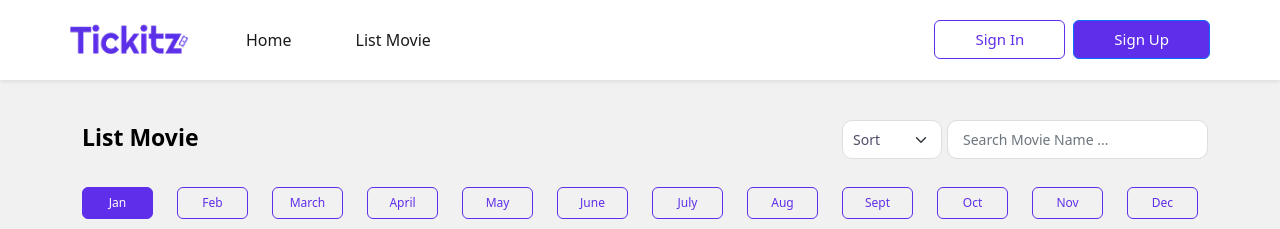
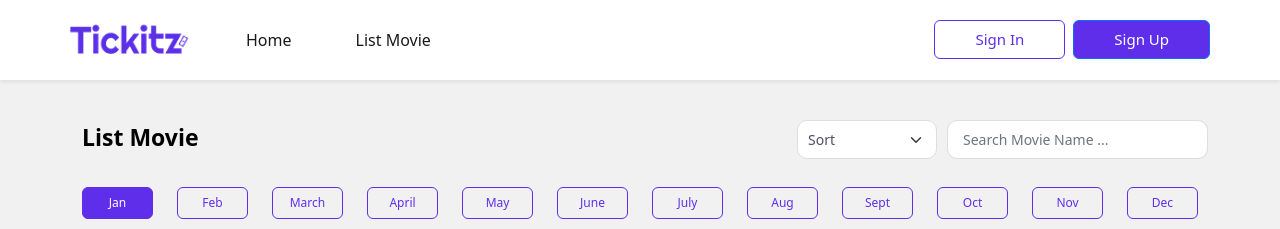
Before and after one commit to Rachmad22/Tickets-App-fe, a React (Create React App) app: page /View-all in a window 1280 px wide. Shown: the top 229 px of the page. Built offline with nearby package versions, Linux system fonts and the light colour scheme; no server answers; sample sign-in values are in the browser's storage.

Commit message:
[ADD] Feature sort and fix bug search

```diff
--- a/src/pages/view-all page/view-all.js
+++ b/src/pages/view-all page/view-all.js
@@ -34,6 +34,7 @@ export default function ViewAll() {
       .finally(() => setIsLoading(false));
   }, []);
 
+  // PAGINATION PAGE AND LIMIT
   const fetchPagination = (pageParam) => {
     axios
       .get(
@@ -49,6 +50,18 @@ export default function ViewAll() {
       .finally(() => setIsLoading(false));
   };
 
+  // FEATURE SORT
+  const fetchBySort = (sort) => {
+    axios
+      .get(`${process.env.REACT_APP_URL_BACKEND}/movies?sort=${sort}`)
+      .then(({ data }) => {
+        setMovie(data?.data);
+        setTotalPage(0);
+      })
+      .catch(() => setMovie([]))
+      .finally(() => setIsLoading(false));
+  };
+
   // CHECK IS ALREADY LOGIN
   React.useEffect(() => {
     const isLogin = localStorage.getItem("isSignIn");
@@ -59,15 +72,29 @@ export default function ViewAll() {
     }
   }, []);
 
+  // FEATURE SEARCH MOVIE
   const fetchByKeyword = () => {
+    if (keyword && keyword !== "") {
       axios
         .get(`${process.env.REACT_APP_URL_BACKEND}/movies/search/${keyword}`)
         .then(({ data }) => {
           console.log(data?.data);
           setMovie(data?.data);
+          setTotalPage(0);
         })
         .catch(() => setMovie([]))
         .finally(() => setIsLoading(false));
+    } else {
+      axios
+        .get(`${process.env.REACT_APP_URL_BACKEND}/movies?page=1&limit=8`)
+        .then(({ data }) => {
+          let totalPage = Math.ceil(data?.all_pagination / 8);
+          setMovie(data?.data);
+          setTotalPage(totalPage);
+        })
+        .catch(() => setMovie([]))
+        .finally(() => setIsLoading(false));
+    }
   };
 
   return (
@@ -97,20 +124,23 @@ export default function ViewAll() {
             <div className="col-2">
               <p className="fw-bold mb-4 sub-title">List Movie</p>
             </div>
-            <div className="col-1 offset-6">
+            <div className="col-2 offset-5">
               <div className="dropdown">
                 <div class="dropdown">
                   <select
                     className="form-select"
                     aria-label="Default select example"
+                    onChange={(e) => {
+                      fetchBySort(e.target.value);
+                    }}
                   >
                     <option selected disabled>
                       Sort
                     </option>
-                    <option value="1">A - Z</option>
-                    <option value="2">Z - A</option>
-                    <option value="3">Latest Release</option>
-                    <option value="4">Longest Release</option>
+                    <option value="name_asc">A - Z</option>
+                    <option value="name_desc">Z - A</option>
+                    <option value="release_asc">Oldest Release</option>
+                    <option value="release_desc">Newest Release</option>
                   </select>
                 </div>
               </div>
@@ -170,7 +200,7 @@ export default function ViewAll() {
               return (
                 <li class="page-item me-2" key={key}>
                   <button
-                    class={`page-link rounded ${
+                    className={`page-link rounded ${
                       currentPage === position ? "active" : ""
                     }`}
                     onClick={() => {
--- a/src/styles/View-all page/view-all.css
+++ b/src/styles/View-all page/view-all.css
@@ -14,18 +14,29 @@
 }
 
 #view-all .search .dropdown select {
-  width: 100px;
+  width: 140px;
   padding: 8px 10px;
   background-color: white;
   color: #4E4B66;
   font-size: 14px;
   border-color: #DEDEDE;
+  margin-left: 50px;
   border-radius: 10px;
+  overflow: hidden;
+    text-overflow: ellipsis;
+    display: -webkit-box;
+    -webkit-line-clamp: 1;
+    -webkit-box-orient: vertical;
 }
 
 #view-all .search .dropdown select:focus {
   box-shadow: 0px 4px 10px 3px rgba(0, 0, 0, 0.11);
   border-color: #5F2EEA;
+}
+
+#view-all .search .dropdown select option {
+  box-shadow: 0px 4px 10px 3px rgba(0, 0, 0, 0.11);
+  border-color: red;
 }
 
 #view-all .search .search-movie input {
```
Lines whose indentation alone changed are shown as unchanged.
